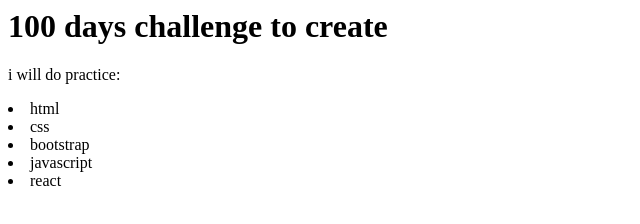
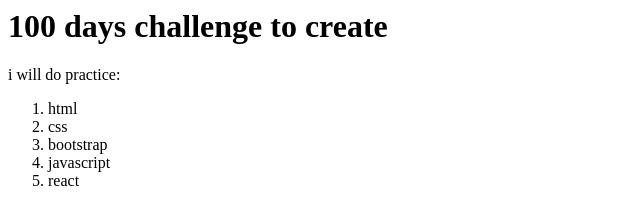
Before and after one commit to Charka-Mahesh/Amazon-, a plain HTML site: page index.html in a window 1280 px wide. Shown: the whole page, without its empty margins (0-640 px from the left). Drawn offline with Linux system fonts and the light colour scheme.

Commit message:
modified

```diff
--- a/index.html
+++ b/index.html
@@ -5,10 +5,11 @@
 <body>
 <h1>100 days challenge to create</h1>
 <p>i will do practice:</p>
-<li>html</li>
-<li>css</li>
-<li>bootstrap</li>
-<li>javascript</li>
-<li>react</li>
+<ol><li>html</li>
+    <li>css</li>
+    <li>bootstrap</li>
+    <li>javascript</li>
+    <li>react</li>
+</ol>
 </body>
 </html>
```
Also changed, not shown: 1 other file.
